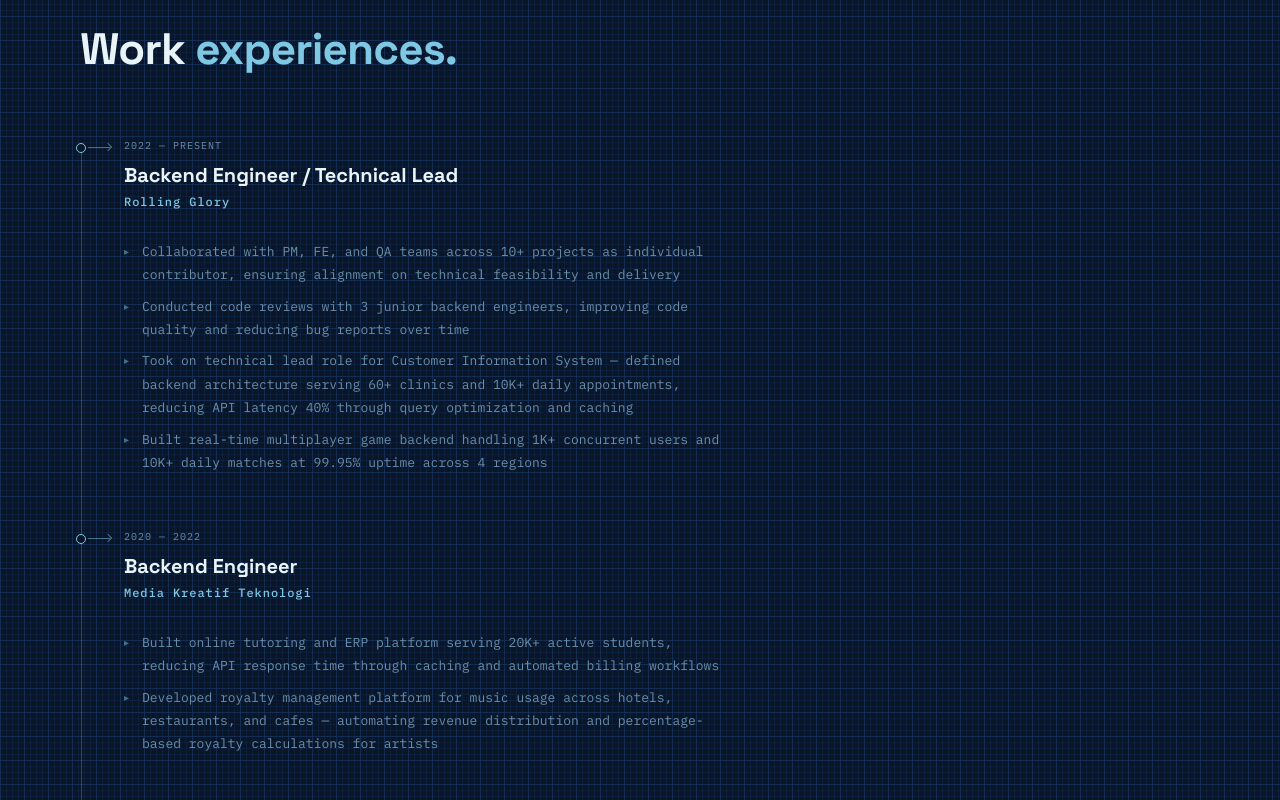
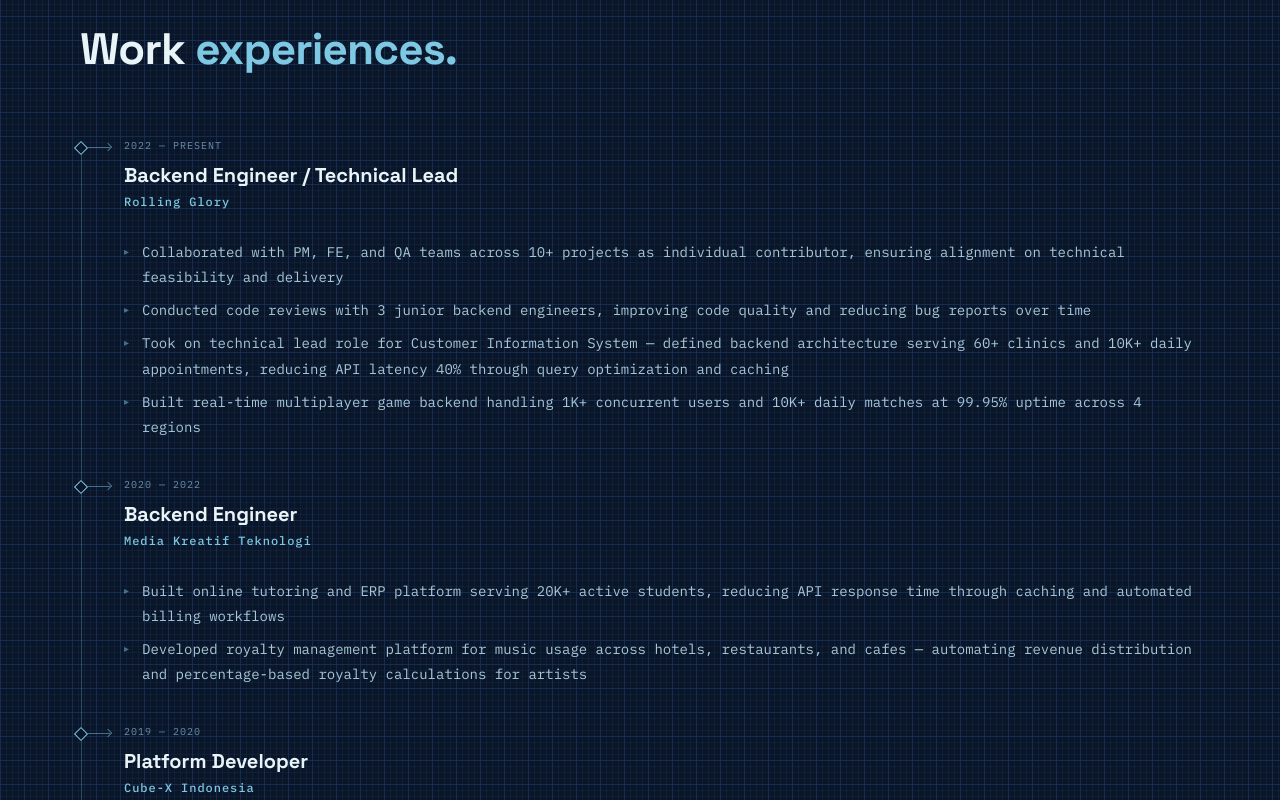
Before and after one commit to salmanagustian/portofolio-gan, a React (Vite) app: page / in a window 1280 px wide. Shown: the part 5360-6160 px from the top of the page. Built offline with nearby package versions, Linux system fonts and the light colour scheme.

Commit message:
benerin work experience section terlalu banyak friksi

```diff
--- a/src/data/experience.js
+++ b/src/data/experience.js
@@ -9,6 +9,7 @@
       'Took on technical lead role for Customer Information System — defined backend architecture serving 60+ clinics and 10K+ daily appointments, reducing API latency 40% through query optimization and caching',
       'Built real-time multiplayer game backend handling 1K+ concurrent users and 10K+ daily matches at 99.95% uptime across 4 regions',
     ],
+    tech: ['NestJS', 'TypeScript', 'PostgreSQL', 'Redis', 'Kafka', 'AWS', 'WebSocket', 'Elasticsearch', 'Microservices'],
   },
   {
     date: '2020 — 2022',
@@ -18,6 +19,7 @@
       'Built online tutoring and ERP platform serving 20K+ active students, reducing API response time through caching and automated billing workflows',
       'Developed royalty management platform for music usage across hotels, restaurants, and cafes — automating revenue distribution and percentage-based royalty calculations for artists',
     ],
+    tech: ['PHP', 'CodeIgniter', 'MySQL', 'Redis', 'Payment Gateway'],
   },
   {
     date: '2019 — 2020',
@@ -27,5 +29,6 @@
       'Built internal platform ecosystem covering SSO-based authentication, API marketplace, and workflow-driven back-office systems',
       'Enabled centralized account management and secure integration across 3+ applications through optimized RESTful API architecture',
     ],
+    tech: ['PHP', 'Laravel', 'MySQL', 'SSO', 'REST API'],
   },
 ];
--- a/src/index.css
+++ b/src/index.css
@@ -928,10 +928,18 @@
 
 .timeline-item {
   position: relative;
-  margin-bottom: 50px;
+  margin-bottom: 32px;
 }
 
 .timeline-item:last-child { margin-bottom: 0; }
+
+.timeline-card {
+  position: relative;
+  background: #0F2040;
+  padding: 24px 28px;
+  border: 1px solid rgba(126,200,227,0.2);
+  max-width: 760px;
+}
 
 .timeline-dot {
   position: absolute;
@@ -941,7 +949,7 @@
   height: 10px;
   background: #0A1628;
   border: 1px solid #7EC8E3;
-  border-radius: 50%;
+  transform: rotate(45deg);
 }
 
 .timeline-connector {
@@ -996,13 +1004,12 @@
   list-style: none;
   padding: 0;
   margin: 0 0 20px;
-  max-width: 600px;
 }
 
 .timeline-bullet {
   font-family: 'IBM Plex Mono', monospace;
-  font-size: 13px;
-  color: #6A8FA8;
+  font-size: 14px;
+  color: #A8C8D8;
   line-height: 1.8;
   padding: 4px 0 4px 18px;
   position: relative;
@@ -1021,7 +1028,6 @@
   display: flex;
   flex-wrap: wrap;
   gap: 6px;
-  margin-top: 20px;
 }
 
 .timeline-tag {
```
